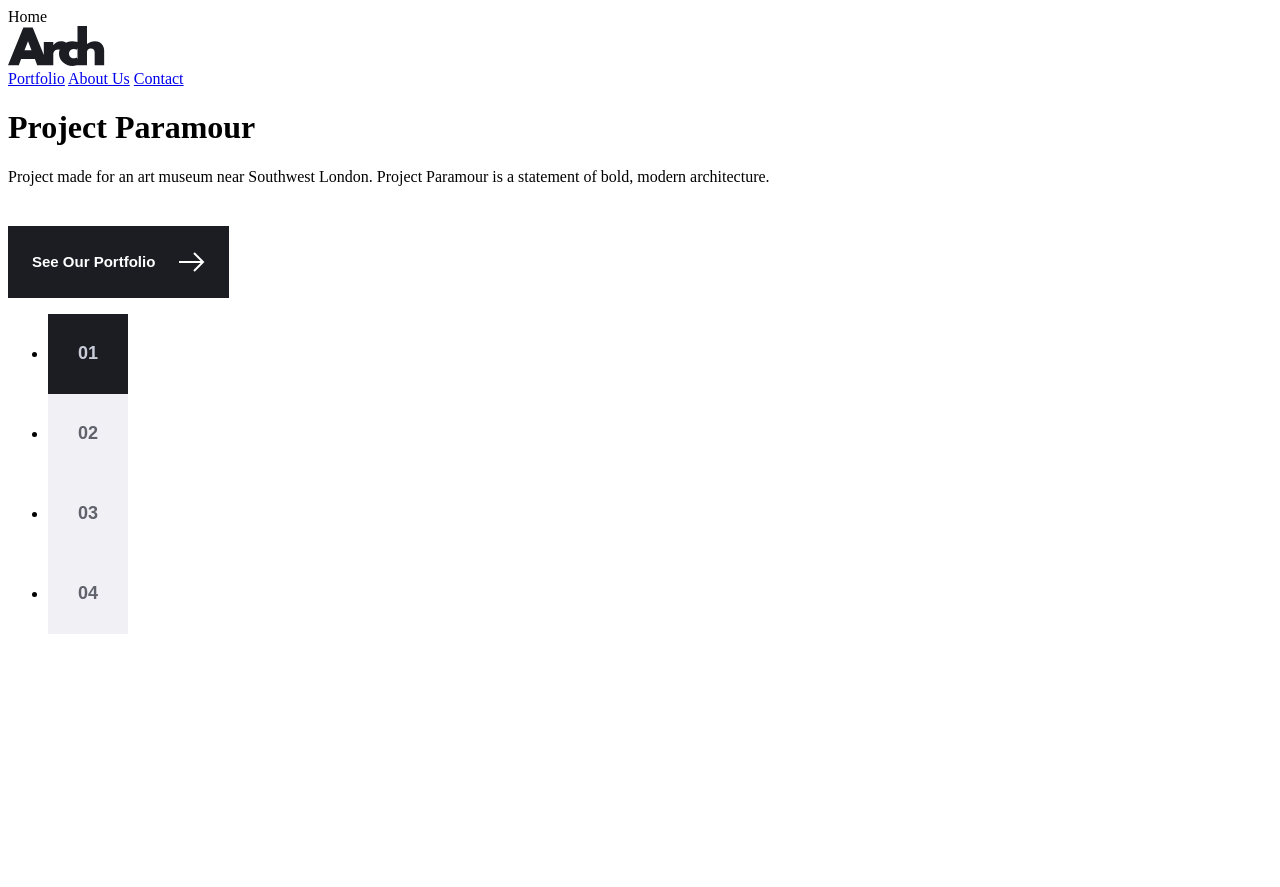
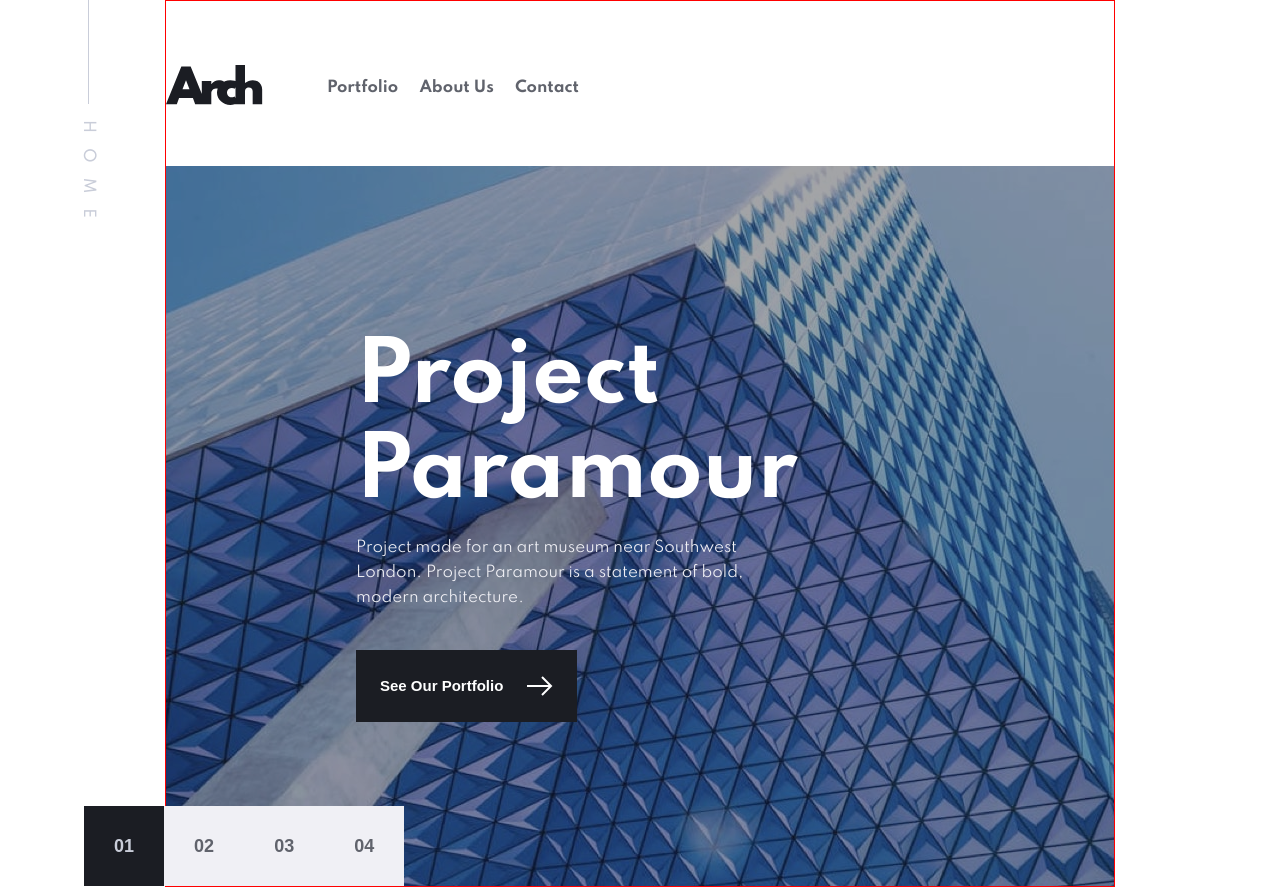
Before and after one commit to zineb-Bou/Arch-Studio-multi-page-website, a plain HTML site: page index.html in a window 1280 px wide. Before the commit the page ends 800 px from the top, so only its background shows below. Drawn offline with nearby package versions, Linux system fonts and the light colour scheme; files that its build step writes are made by us from their sources.

Commit message:
Style the header.

```diff
--- a/style/style.scss
+++ b/style/style.scss
@@ -68,3 +68,124 @@ $medium: 500;
 }
 
 // styling
+
+body {
+  margin: 0;
+  padding: 0;
+  font-family: 'Spartan', sans-serif;
+}
+
+h1,
+h2,
+h3,
+p {
+  margin: 0;
+  padding: 0;
+}
+
+.sidebar {
+  position: absolute;
+  margin-left: 32px;
+  display: flex;
+  flex-direction: column;
+  align-items: center;
+  &:before {
+    content: '';
+    display: inline-block;
+    height: 104px;
+    width: 1px;
+    margin-bottom: 60px;
+    background-color: $Light-Grey;
+  }
+  & span {
+    font-size: $font-size-body;
+    font-weight: $medium;
+    letter-spacing: 15px;
+    line-height: 25px;
+    text-transform: uppercase;
+    color: $Light-Grey;
+    transform: rotate(90deg);
+  }
+}
+
+.container {
+  margin: 0 165px;
+  border: 1px solid red;
+  //   style the header
+  .header {
+    margin-top: 64px;
+    display: grid;
+    grid-template-columns: auto 316px 1fr;
+
+    .logo {
+      grid-column: 1/2;
+      grid-row: 1/2;
+    }
+    .nav {
+      display: flex;
+      justify-content: space-between;
+      align-items: center;
+      margin-left: 64px;
+      grid-row: 1/2;
+      grid-column: 2/3;
+
+      & > a {
+        text-decoration: none;
+        font-size: $font-size-body;
+        line-height: 25px;
+        font-weight: $bold;
+        color: $Dark-Grey;
+      }
+    }
+    .carousel {
+      background: url(/assets/home/desktop/image-hero-paramour.jpg) no-repeat
+        top center/cover;
+      grid-row: 2/3;
+      grid-column: 1/4;
+      margin-top: 56px;
+      height: 720px;
+      position: relative;
+      display: flex;
+      align-items: center;
+
+      .filter {
+        position: absolute;
+        height: 100%;
+        width: 100%;
+        background-color: $Very-Dark-Blue;
+        opacity: 0.4;
+      }
+      .carousel-content {
+        width: 554px;
+        margin-left: 190px;
+        z-index: 10;
+        .main-heading {
+          font-size: $font-size-h1-S;
+          font-weight: $bold;
+          color: $white;
+        }
+        .text {
+          font-size: $font-size-body;
+          line-height: 25px;
+          width: 445px;
+          color: $Very-Light-Grey;
+          margin-top: 14px;
+        }
+
+        // style btn list item
+        .btn-list {
+          list-style: none;
+          position: absolute;
+          bottom: 0;
+          left: -80px;
+          padding: 0;
+          margin: 0;
+          & > li {
+            margin: -2px;
+            display: inline;
+          }
+        }
+      }
+    }
+  }
+}
```
Also changed, not shown: style/css/style.css (added).
